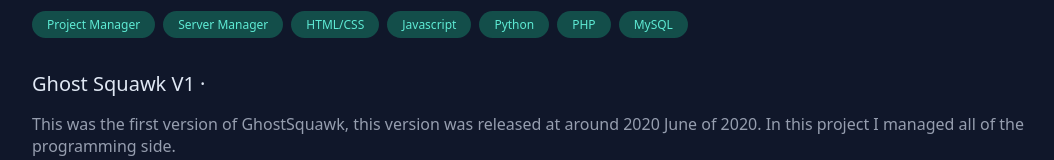
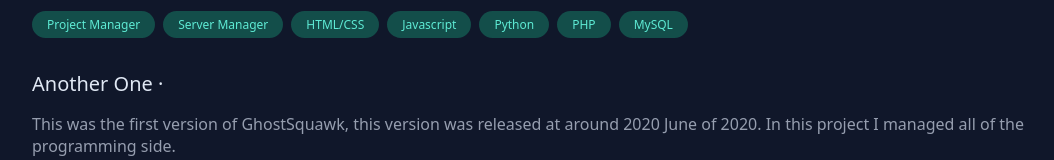
Before and after one commit to MaorIdi/Portfolio, a Next.js app: page / in a window 1280 px wide. Shown: the part 1571-1731 px from the top of the page, without its empty margins (112-1166 px from the left). Built offline with nearby package versions, Linux system fonts and the light colour scheme.

Commit message:
optimization

```diff
--- a/app/components/Card.tsx
+++ b/app/components/Card.tsx
@@ -22,6 +22,10 @@
     setExpand(!expand);
   };
   const [loading, setLoading] = useState(true);
+
+  const handleSetLoading = () => {
+    setLoading(false);
+  };
 
   return (
     <>
@@ -48,7 +52,7 @@
               <></>
             )}
             <iframe
-              onLoad={() => setLoading(false)}
+              onLoad={handleSetLoading}
               sandbox="allow-same-origin allow-scripts"
               src={props.linkTo}
               height={
--- a/app/components/HomePage.tsx
+++ b/app/components/HomePage.tsx
@@ -183,7 +183,7 @@
               linkTo="https://ghost-squawk-v1.000webhostapp.com/"
             />
             <Card
-              title="Ghost Squawk v1"
+              title="Another one"
               description={ghostSquawkv1}
               tags={[
                 "Project Manager",
@@ -194,7 +194,7 @@
                 "PHP",
                 "MySQL",
               ]}
-              date="June — July 2020"
+              date="Jan — Feb 2019"
               linkTo="https://ghost-squawk-v1.000webhostapp.com/"
             />
           </section>
```
